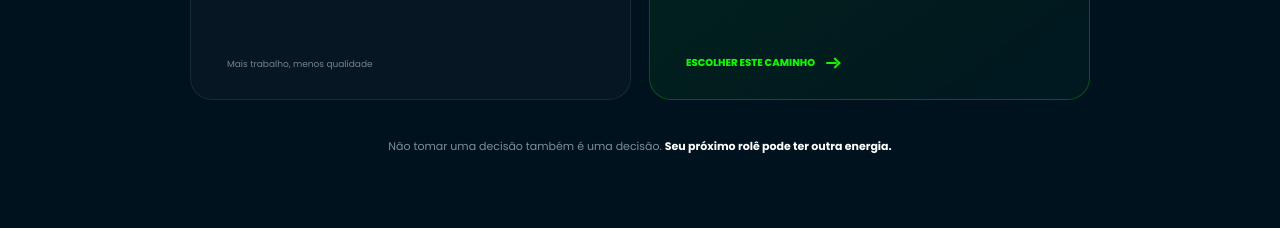
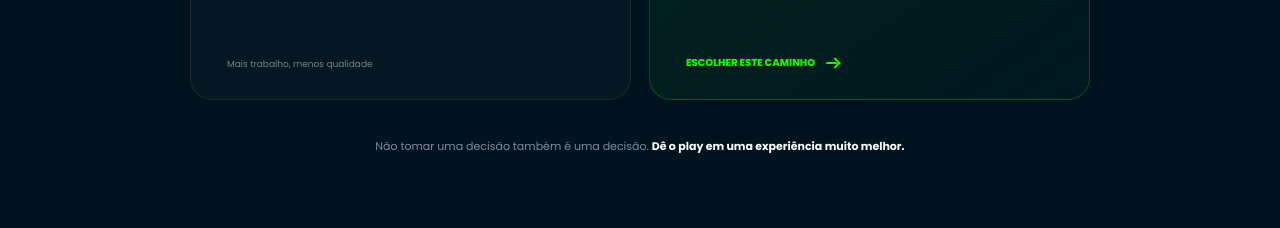
Before and after one commit to anthonyenzo/lp-clipesertanejo, a Next.js app: page / in a window 1280 px wide. Shown: the part 7820-8048 px from the top of the page. Built offline with nearby package versions, Linux system fonts and the light colour scheme.

Commit message:
Update decision section copy

```diff
--- a/app/page.tsx
+++ b/app/page.tsx
@@ -133,7 +133,7 @@ export default function Home() {
 
       <section className="section guarantee"><div className="shell guarantee-card"><Reveal className="guarantee-seal"><span>15</span><strong>DIAS</strong><small>GARANTIA</small></Reveal><Reveal className="guarantee-copy" delay={100}><span className="eyebrow">Risco zero para você</span><h2>Teste o Pack BrazHits com <span>garantia incondicional.</span></h2><p>Você tem 15 dias para conhecer o conteúdo. Se não ficar satisfeito, solicite o reembolso dentro do prazo da garantia.</p></Reveal></div></section>
 
-      <section className="section decision"><div className="shell"><Reveal><SectionTitle eyebrow="A escolha é sua" title={<>Agora você tem <span>dois caminhos.</span></>} /></Reveal><div className="decision-grid"><Reveal className="decision-card muted"><span className="decision-number">01</span><h3>Continuar como está</h3><p>Perder tempo em sites suspeitos, baixar arquivos de baixa qualidade e depender da internet sempre que quiser assistir.</p><div className="decision-tag">Mais trabalho, menos qualidade</div></Reveal><Reveal className="decision-card positive" delay={90}><span className="decision-number">02</span><h3>Ter tudo pronto agora</h3><p>Baixar mais de 500 clipes com segurança, organização e liberdade para curtir em alta qualidade onde quiser.</p><a href="#oferta-completa">Escolher este caminho <ArrowIcon /></a></Reveal></div><Reveal><p className="decision-note">Não tomar uma decisão também é uma decisão. <strong>Seu próximo rolê pode ter outra energia.</strong></p></Reveal></div></section>
+      <section className="section decision"><div className="shell"><Reveal><SectionTitle eyebrow="A escolha é sua" title={<>Agora você tem <span>dois caminhos.</span></>} /></Reveal><div className="decision-grid"><Reveal className="decision-card muted"><span className="decision-number">01</span><h3>Continuar como está</h3><p>Perder tempo em sites suspeitos, baixar arquivos de baixa qualidade e depender da internet sempre que quiser assistir.</p><div className="decision-tag">Mais trabalho, menos qualidade</div></Reveal><Reveal className="decision-card positive" delay={90}><span className="decision-number">02</span><h3>Ter tudo pronto agora</h3><p>Baixar mais de 500 clipes com segurança, organização e liberdade para curtir em alta qualidade onde quiser.</p><a href="#oferta-completa">Escolher este caminho <ArrowIcon /></a></Reveal></div><Reveal><p className="decision-note">Não tomar uma decisão também é uma decisão. <strong>Dê o play em uma experiência muito melhor.</strong></p></Reveal></div></section>
 
       <section className="other-packs"><div className="shell other-packs-inner"><Reveal><div><span className="eyebrow">Quer outros ritmos?</span><h2>Encontre o Pack certo para o seu som.</h2></div></Reveal><Reveal delay={90}><a className="outline-button" href="https://brazhits.com.br/packs/" target="_blank" rel="noopener noreferrer">Conferir todos os Packs <ArrowIcon direction="up-right" /></a></Reveal></div></section>
 
```
